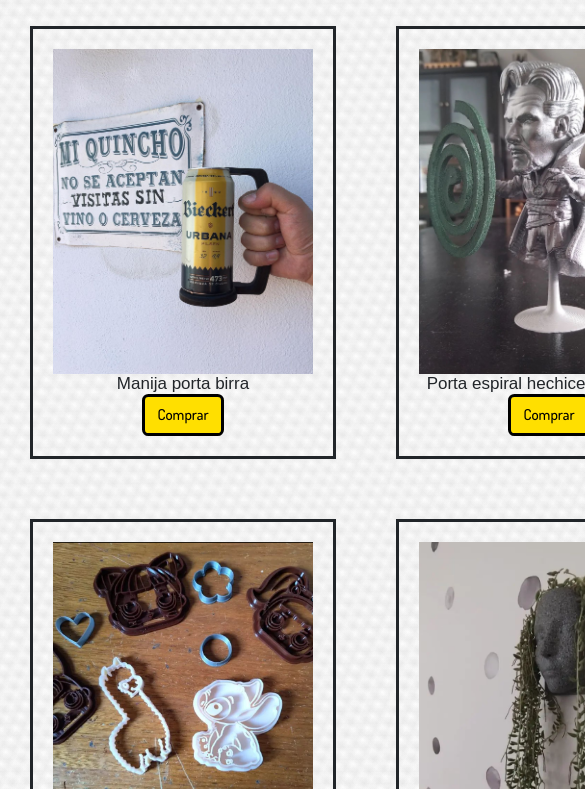
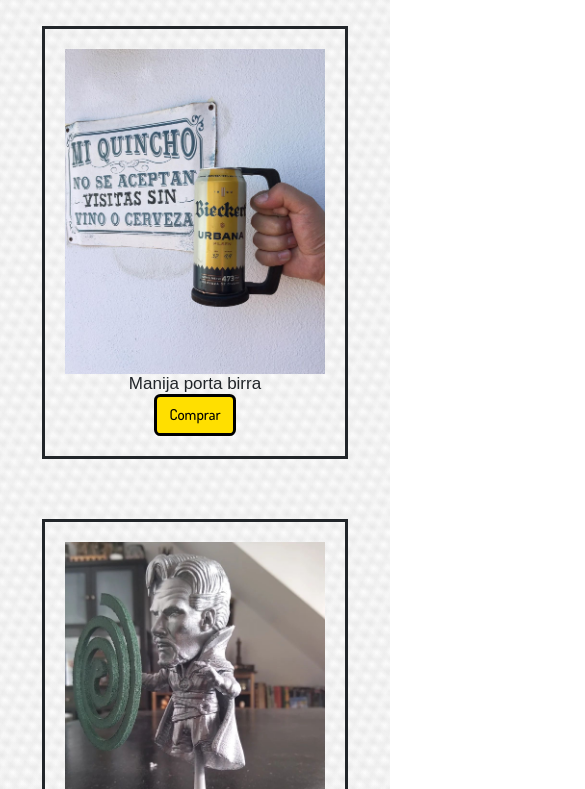
Before and after one commit to Gezsolc/Impresiones-olipo, a website: page pages/productos.html in a window 390 px wide. Shown: the part 194-983 px from the top of the page, 585 px wide, since content can reach past the window. Drawn offline with nearby package versions, Linux system fonts and the light colour scheme.

Commit message:
media queries a la seccion productos

```diff
--- a/SCSS/_media-queries.scss
+++ b/SCSS/_media-queries.scss
@@ -81,4 +81,15 @@ align-items: center;
 .text-container {
     width: 100%;
 }
+/*Productos-contenedor imagenes*/
+.productos__contenedor {
+    display: flex;
+    flex-direction: column;
+    align-items: center;
+  }
+
+  .productos__contenedor__card {
+    width: 100%;
+    max-width: 400px;
+  }
 }
```
Also changed, not shown: css/main.css, 1 other file.
